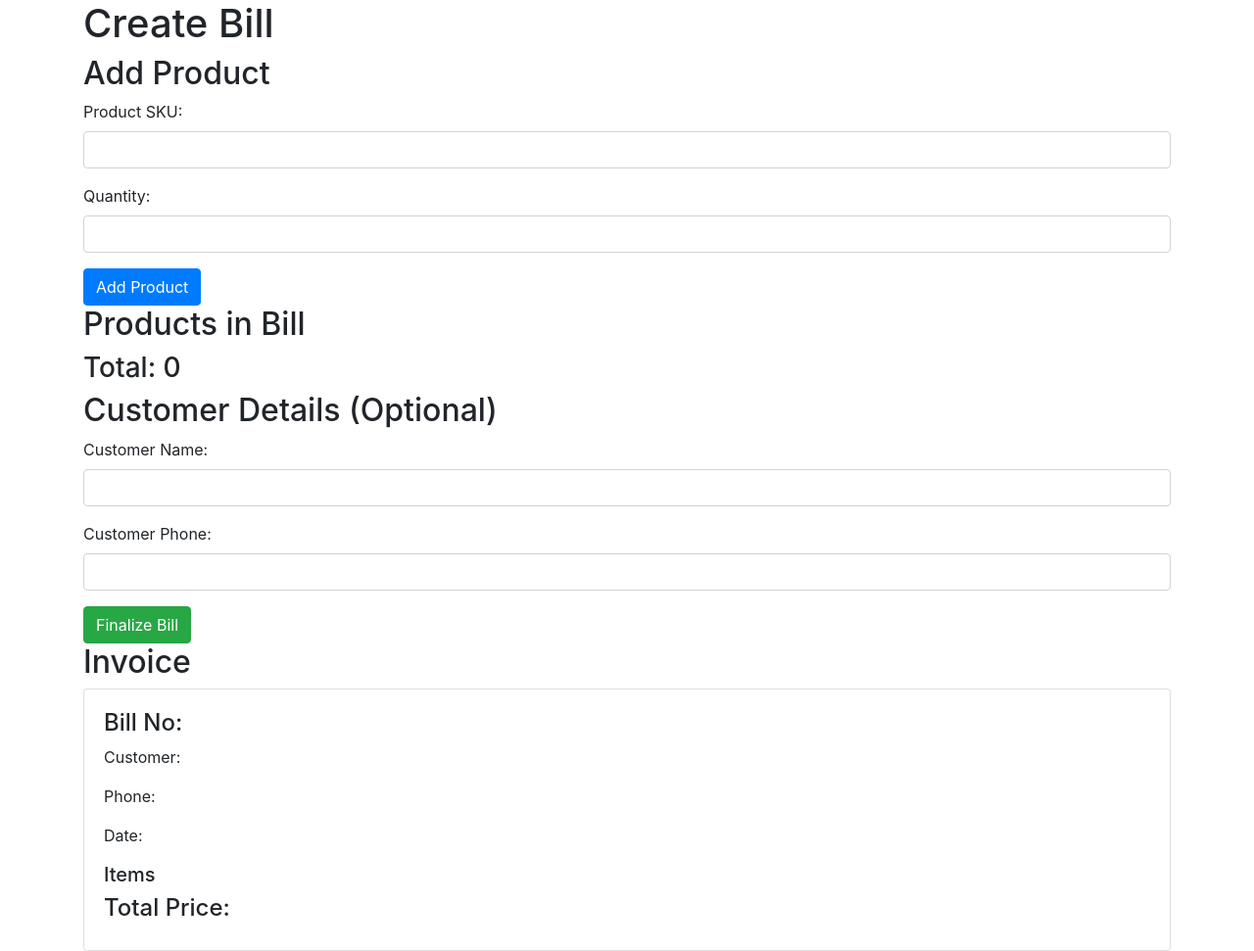
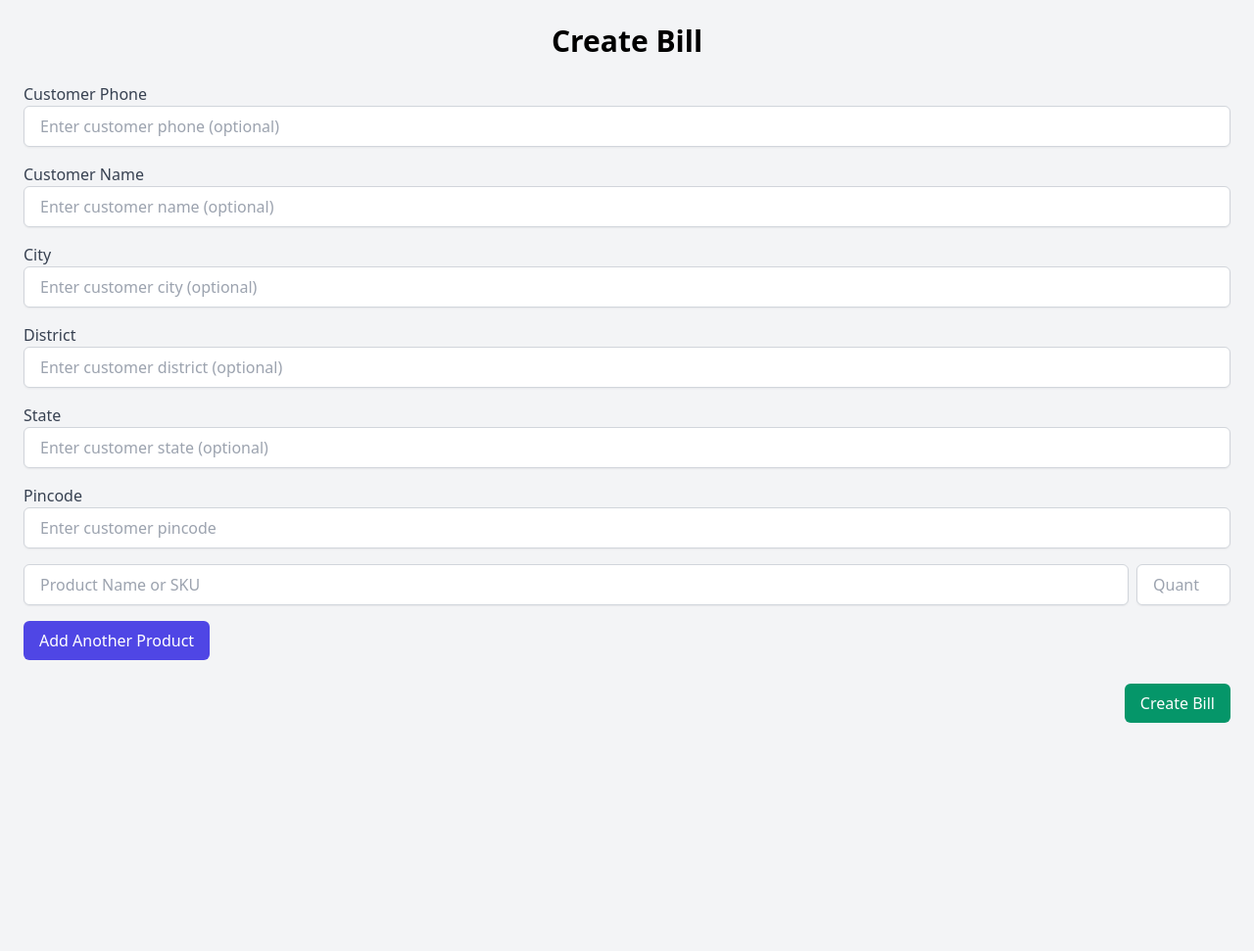
Before and after one commit to salmanparies28/ANALYTICS-X, a Flask app: page /create_bill in a window 1280 px wide. Shown: the whole page at 98% size. After the commit the page ends 738 px from the top, so only its background shows below. Run offline with Flask 3, Linux system fonts and the light colour scheme; parts of the project's set-up code (start-up, migrations or seed data) failed here and were passed over; some libraries are stand-ins or nearby versions.

Commit message:
SALMAN LATEST ALL UPDATES

```diff
--- a/blueprints/customer.py
+++ b/blueprints/customer.py
@@ -16,6 +16,7 @@ def add_customer():
         email = request.form['email']
 
         organisation_id = session.get('organisation_id')
+        user_email = session.get('user_email')
         if not organisation_id:
             flash('User is not logged in!', 'danger')
             return redirect(url_for('auth.login'))
@@ -42,6 +43,7 @@ def add_customer():
 @customer_bp.route('/view_customers')
 def view_customers():
     organisation_id = session.get('organisation_id')
+    user_email = session.get('user_email')
     if not organisation_id:
         flash('User is not logged in!', 'danger')
         return redirect(url_for('auth.login'))
@@ -53,6 +55,7 @@ def view_customers():
 def edit_customer(id):
     customer = Customer.query.get_or_404(id)
     organisation_id = session.get('organisation_id')
+    user_email = session.get('user_email')
     if not organisation_id:
         flash('User is not logged in!', 'danger')
         return redirect(url_for('auth.login'))
@@ -77,6 +80,7 @@ def edit_customer(id):
 def check_phone():
     phone = request.form.get('phone')
     organisation_id = session.get('organisation_id')
+    user_email = session.get('user_email')
 
     if not organisation_id:
         return jsonify({'exists': False})
@@ -84,11 +88,11 @@ def check_phone():
     exists = Customer.query.filter_by(phone=phone, organisation_id=organisation_id).first() is not None
     return jsonify({'exists': exists})
 
-
 @customer_bp.route('/delete_customer/<int:id>', methods=['POST'])
 def delete_customer(id):
     customer = Customer.query.get_or_404(id)
     organisation_id = session.get('organisation_id')
+    user_email = session.get('user_email')
     if not organisation_id:
         flash('User is not logged in!', 'danger')
         return redirect(url_for('auth.login'))
--- a/templates/create_bill.html
+++ b/templates/create_bill.html
@@ -2,130 +2,117 @@
 <html lang="en">
 <head>
     <meta charset="UTF-8">
+    <meta name="viewport" content="width=device-width, initial-scale=1.0">
     <title>Create Bill</title>
-    <link rel="stylesheet" href="https://stackpath.bootstrapcdn.com/bootstrap/4.3.1/css/bootstrap.min.css">
-    <script src="https://code.jquery.com/jquery-3.3.1.min.js"></script>
+    <link href="https://cdn.jsdelivr.net/npm/tailwindcss@2.2.19/dist/tailwind.min.css" rel="stylesheet">
+    <script src="https://cdn.jsdelivr.net/npm/axios/dist/axios.min.js"></script>
 </head>
-<body>
-<div class="container">
-    <h1>Create Bill</h1>
-
-    <h2>Add Product</h2>
-    <form id="product-form">
-        <div class="form-group">
-            <label for="SKU">Product SKU:</label>
-            <input type="text" id="SKU" name="SKU" class="form-control" required>
+<body class="bg-gray-100">
+    <div class="container mx-auto p-6">
+        <h1 class="text-3xl font-bold text-center mb-6">Create Bill</h1>
+        {% with messages = get_flashed_messages(with_categories=true) %}
+            {% if messages %}
+                {% for category, message in messages %}
+                    <div class="alert alert-{{ category }} p-4 mb-4 text-sm text-{{ 'green-800 bg-green-50' if category == 'success' else 'red-800 bg-red-50' }} rounded-lg" role="alert">
+                        {{ message }}
                     </div>
-        <div class="form-group">
-            <label for="quantity">Quantity:</label>
-            <input type="number" id="quantity" name="quantity" class="form-control" required>
+                {% endfor %}
+            {% endif %}
+        {% endwith %}
+        <form action="{{ url_for('billing.create_bill') }}" method="POST">
+            <div class="mb-4">
+                <label for="customer_phone" class="block text-gray-700">Customer Phone</label>
+                <input type="text" id="customer_phone" name="customer_phone" placeholder="Enter customer phone (optional)" class="w-full px-4 py-2 border border-gray-300 rounded-md shadow-sm focus:ring-indigo-500 focus:border-indigo-500" onblur="fetchCustomerDetails(this)">
             </div>
-        <button type="submit" class="btn btn-primary">Add Product</button>
-    </form>
-
-    <h2>Products in Bill</h2>
-    <ul id="product-list" class="list-group">
-    </ul>
-    <h3>Total: <span id="total-price">0</span></h3>
-
-    <h2>Customer Details (Optional)</h2>
-    <form id="customer-form">
-        <div class="form-group">
-            <label for="customer_name">Customer Name:</label>
-            <input type="text" id="customer_name" name="customer_name" class="form-control">
+            <div class="mb-4">
+                <label for="customer_name" class="block text-gray-700">Customer Name</label>
+                <input type="text" id="customer_name" name="customer_name" placeholder="Enter customer name (optional)" class="w-full px-4 py-2 border border-gray-300 rounded-md shadow-sm focus:ring-indigo-500 focus:border-indigo-500">
             </div>
-        <div class="form-group">
-            <label for="customer_phone">Customer Phone:</label>
-            <input type="text" id="customer_phone" name="customer_phone" class="form-control">
+            <div class="mb-4">
+                <label for="customer_city" class="block text-gray-700">City</label>
+                <input type="text" id="customer_city" name="customer_city" placeholder="Enter customer city (optional)" class="w-full px-4 py-2 border border-gray-300 rounded-md shadow-sm focus:ring-indigo-500 focus:border-indigo-500">
             </div>
-        <button type="submit" class="btn btn-success">Finalize Bill</button>
-    </form>
-
-    <h2>Invoice</h2>
-    <div id="invoice" class="card">
-        <div class="card-body">
-            <h4>Bill No: <span id="invoice-bill-no"></span></h4>
-            <p>Customer: <span id="invoice-customer-name"></span></p>
-            <p>Phone: <span id="invoice-customer-phone"></span></p>
-            <p>Date: <span id="invoice-date"></span></p>
-            <h5>Items</h5>
-            <ul id="invoice-items" class="list-group">
-            </ul>
-            <h4>Total Price: <span id="invoice-total-price"></span></h4>
+            <div class="mb-4">
+                <label for="customer_district" class="block text-gray-700">District</label>
+                <input type="text" id="customer_district" name="customer_district" placeholder="Enter customer district (optional)" class="w-full px-4 py-2 border border-gray-300 rounded-md shadow-sm focus:ring-indigo-500 focus:border-indigo-500">
+            </div>
+            <div class="mb-4">
+                <label for="customer_state" class="block text-gray-700">State</label>
+                <input type="text" id="customer_state" name="customer_state" placeholder="Enter customer state (optional)" class="w-full px-4 py-2 border border-gray-300 rounded-md shadow-sm focus:ring-indigo-500 focus:border-indigo-500">
+            </div>
+            <div class="mb-4">
+                <label for="customer_pincode" class="block text-gray-700">Pincode</label>
+                <input type="text" id="customer_pincode" name="customer_pincode" placeholder="Enter customer pincode" class="w-full px-4 py-2 border border-gray-300 rounded-md shadow-sm focus:ring-indigo-500 focus:border-indigo-500" required>
+            </div>
+            <div id="product-container" class="mb-4">
+                <div class="flex mb-2">
+                    <input type="text" name="product_identifier[]" placeholder="Product Name or SKU" class="flex-1 px-4 py-2 border border-gray-300 rounded-md shadow-sm focus:ring-indigo-500 focus:border-indigo-500" onblur="fetchProductDetails(this)">
+                    <input type="number" name="quantity[]" placeholder="Quantity" class="ml-2 w-24 px-4 py-2 border border-gray-300 rounded-md shadow-sm focus:ring-indigo-500 focus:border-indigo-500">
                 </div>
             </div>
+            <button type="button" onclick="addProductField()" class="bg-indigo-600 text-white px-4 py-2 rounded-md hover:bg-indigo-700">Add Another Product</button>
+            <div class="flex justify-end mt-6">
+                <button type="submit" class="bg-green-600 text-white px-4 py-2 rounded-md hover:bg-green-700">Create Bill</button>
+            </div>
+        </form>
     </div>
 
     <script>
-    $(document).ready(function () {
-        $.ajax({
-            url: '/billing/start_transaction',
-            type: 'POST',
-            success: function (response) {
-                console.log('Transaction started');
+        function fetchCustomerDetails(input) {
+            const query = input.value;
+            axios.get(`/api/customers?q=${query}`)
+                .then(response => {
+                    if (response.data.error) {
+                        input.classList.add('border-red-500');
+                        input.placeholder = 'Customer not found';
+                        document.getElementById('customer_name').value = '';
+                        document.getElementById('customer_city').value = '';
+                        document.getElementById('customer_district').value = '';
+                        document.getElementById('customer_state').value = '';
+                        document.getElementById('customer_pincode').value = '';
+                    } else {
+                        input.classList.remove('border-red-500');
+                        input.placeholder = 'Customer Phone';
+                        document.getElementById('customer_name').value = response.data.name;
+                        document.getElementById('customer_city').value = response.data.city;
+                        document.getElementById('customer_district').value = response.data.district;
+                        document.getElementById('customer_state').value = response.data.state;
+                        document.getElementById('customer_pincode').value = response.data.pincode;
                     }
-        });
-
-        $('#product-form').submit(function (e) {
-            e.preventDefault();
-            $.ajax({
-                url: '/billing/add_product',
-                type: 'POST',
-                data: $(this).serialize(),
-                success: function (response) {
-                    if (response.status === 'success') {
-                        $('#product-list').append('<li class="list-group-item">' + response.product_name + ' - ' + response.quantity + ' - ' + response.total_price + '</li>');
-                        updateTotalPrice();
-                    } else {
-                        alert(response.message);
-                    }
-                }
-            });
-        });
-
-        $('#customer-form').submit(function (e) {
-            e.preventDefault();
-            $.ajax({
-                url: '/billing/finalize_bill',
-                type: 'POST',
-                data: $(this).serialize(),
-                success: function (response) {
-                    if (response.status === 'success') {
-                        $('#total-price').text(response.total_price);
-                        loadInvoice();
-                    }
-                }
-            });
-        });
-
-        function updateTotalPrice() {
-            $.ajax({
-                url: '/billing/view_bill',
-                type: 'GET',
-                success: function (response) {
-                    $('#total-price').text(response.total_price);
-                }
+                })
+                .catch(error => {
+                    console.error('Error fetching customer details:', error);
                 });
         }
 
-        function loadInvoice() {
-            $.ajax({
-                url: '/billing/view_bill',
-                type: 'GET',
-                success: function (response) {
-                    $('#invoice-bill-no').text(response.bill_no);
-                    $('#invoice-customer-name').text(response.customer_name);
-                    $('#invoice-customer-phone').text(response.customer_phone);
-                    $('#invoice-date').text(response.date);
-                    $('#invoice-items').empty();
-                    response.items.forEach(item => {
-                        $('#invoice-items').append('<li class="list-group-item">' + item.product_name + ' - ' + item.quantity + ' - ' + item.total_price + '</li>');
-                    });
-                    $('#invoice-total-price').text(response.total_price);
+        function fetchProductDetails(input) {
+            const query = input.value;
+            axios.get(`/api/products?q=${query}`)
+                .then(response => {
+                    if (response.data.error) {
+                        input.classList.add('border-red-500');
+                        input.placeholder = 'Product not found';
+                    } else {
+                        input.classList.remove('border-red-500');
+                        input.placeholder = 'Product Name or SKU';
                     }
+                })
+                .catch(error => {
+                    console.error('Error fetching product details:', error);
                 });
         }
-    });
+
+        function addProductField() {
+            console.log("Add Product button clicked");
+            const productContainer = document.getElementById('product-container');
+            const productField = `
+                <div class="flex mb-2">
+                    <input type="text" name="product_identifier[]" placeholder="Product Name or SKU" class="flex-1 px-4 py-2 border border-gray-300 rounded-md shadow-sm focus:ring-indigo-500 focus:border-indigo-500" onblur="fetchProductDetails(this)">
+                    <input type="number" name="quantity[]" placeholder="Quantity" class="ml-2 w-24 px-4 py-2 border border-gray-300 rounded-md shadow-sm focus:ring-indigo-500 focus:border-indigo-500">
+                </div>
+            `;
+            productContainer.insertAdjacentHTML('beforeend', productField);
+        }
     </script>
 </body>
 </html>
```
Also changed, not shown: blueprints/billing.py (+151 -57 lines), blueprints/product.py (+4 -40 lines), models.py (+10 -7 lines), templates/add_customer.html (+14 -25 lines), templates/edit_customer.html (+8 -0 lines), templates/view_bills.html (+41 -21 lines), templates/view_customers.html (+5 -3 lines), instance/analytics_x.db, 2 other files. Lines whose indentation alone changed are shown as unchanged.
